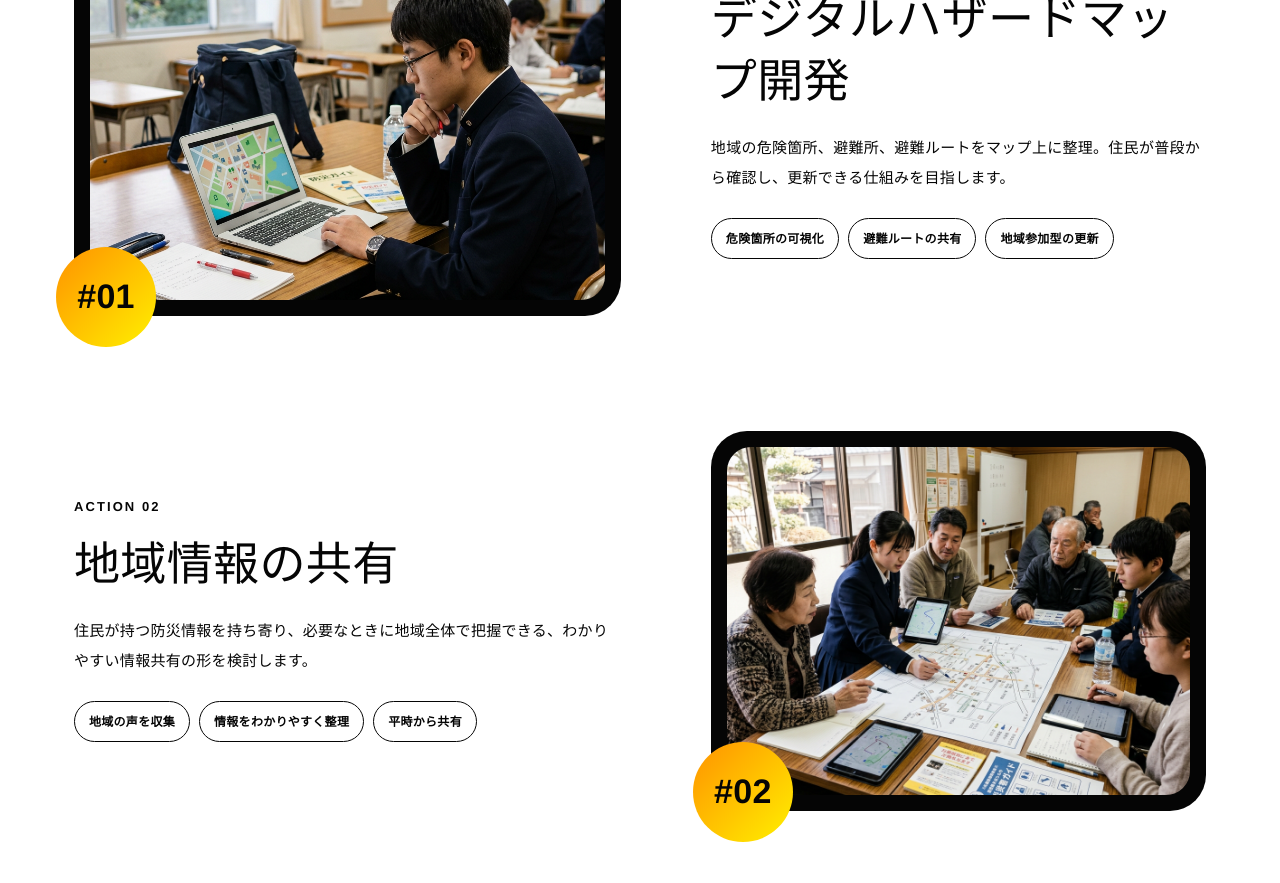
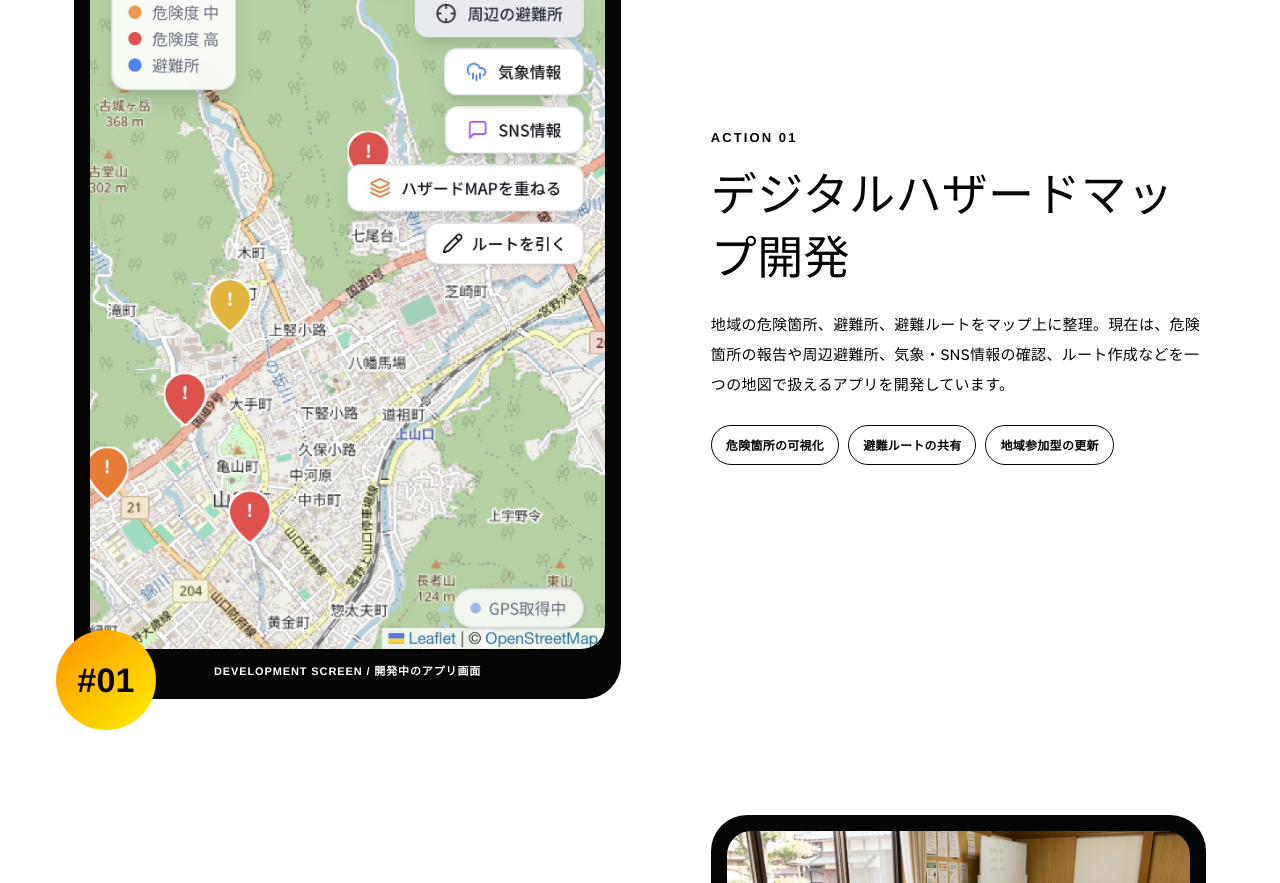
Before and after one commit to Dev-TRANs/animos-project, a Next.js app: page /actions in a window 1280 px wide. Shown: the part 880-1763 px from the top of the page. Built offline with nearby package versions, Linux system fonts and the light colour scheme; no server answers; a web font is replaced by a local one.

Commit message:
Add hazard map app development preview

```diff
--- a/app/actions/page.tsx
+++ b/app/actions/page.tsx
@@ -10,7 +10,7 @@ export const metadata = createPageMetadata({
 });
 
 const actions = [
-  ["01", "デジタルハザードマップ開発", "地域の危険箇所、避難所、避難ルートをマップ上に整理。住民が普段から確認し、更新できる仕組みを目指します。", "/assets/action-hazard-map.png", ["危険箇所の可視化", "避難ルートの共有", "地域参加型の更新"]],
+  ["01", "デジタルハザードマップ開発", "地域の危険箇所、避難所、避難ルートをマップ上に整理。現在は、危険箇所の報告や周辺避難所、気象・SNS情報の確認、ルート作成などを一つの地図で扱えるアプリを開発しています。", "/assets/hazard-map-app-development.png", ["危険箇所の可視化", "避難ルートの共有", "地域参加型の更新"]],
   ["02", "地域情報の共有", "住民が持つ防災情報を持ち寄り、必要なときに地域全体で把握できる、わかりやすい情報共有の形を検討します。", "/assets/action-community-share.png", ["地域の声を収集", "情報をわかりやすく整理", "平時から共有"]],
   ["03", "要支援者へのデジタル支援", "高齢者や障害のある方など、一人ひとりに合った情報の届け方と、災害時の支援方法を考えます。", "/assets/action-digital-support.png", ["届きやすい情報設計", "個別の状況を理解", "支援方法の検討"]],
   ["04", "支援する人と必要とする人をつなぐ", "支援する側と必要とする側の認識のずれを減らし、日頃から互いの状況を理解できる関係づくりを支えます。", "/assets/action-connect-support.png", ["ニーズの共有", "地域の支援者と連携", "顔の見える関係"]],
@@ -29,8 +29,9 @@ export default function ActionsPage() {
       <section className="action-detail-list">
         {actions.map(([number, title, text, image, points]) => (
           <article className="action-detail" id={`action-${number}`} key={number as string}>
-            <div className="action-detail-image">
-              <img src={withBasePath(image as string)} alt="" />
+            <div className={`action-detail-image${number === "01" ? " is-app-screen" : ""}`}>
+              <img src={withBasePath(image as string)} alt={number === "01" ? "開発中のデジタルハザードマップアプリ画面" : ""} />
+              {number === "01" && <small>DEVELOPMENT SCREEN / 開発中のアプリ画面</small>}
               <span>#{number}</span>
             </div>
             <div className="action-detail-copy">
--- a/app/components/EditableThemeWord.tsx
+++ b/app/components/EditableThemeWord.tsx
@@ -56,12 +56,12 @@ export function EditableThemeWord() {
 
     if (!endpoint) {
       setSubmitState("error");
-      setSubmitMessage("送信先の設定がまだ完了していません。");
+      setSubmitMessage("送信できませんでした。");
       return;
     }
 
     setSubmitState("submitting");
-    setSubmitMessage("スプレッドシートへ届けています…");
+    setSubmitMessage("送信中…");
 
     try {
       await fetch(endpoint, {
@@ -77,7 +77,7 @@ export function EditableThemeWord() {
       setWord(normalizedWord);
       window.dispatchEvent(new CustomEvent("animos-theme-word", { detail: normalizedWord }));
       setSubmitState("success");
-      setSubmitMessage("アイデアを届けました。ありがとう！");
+      setSubmitMessage("届いたよ！");
       window.setTimeout(() => setIsOpen(false), 700);
     } catch {
       setSubmitState("error");
@@ -138,7 +138,7 @@ export function EditableThemeWord() {
             <div className="theme-editor-actions">
               <button type="button" onClick={() => setIsOpen(false)}>キャンセル</button>
               <button type="submit" disabled={submitState === "submitting" || submitState === "success"}>
-                {submitState === "submitting" ? "送信中…" : submitState === "success" ? "届きました" : "組み合わせる"}
+                {submitState === "submitting" ? "送信中…" : submitState === "success" ? "届いたよ" : "組み合わせる"}
                 <span>→</span>
               </button>
             </div>
--- a/app/globals.css
+++ b/app/globals.css
@@ -1911,6 +1911,21 @@ a:focus-visible, button:focus-visible, [tabindex]:focus-visible {
   border-radius: 24px;
   object-fit: cover;
 }
+.action-detail-image.is-app-screen img {
+  aspect-ratio: 1170 / 1669;
+  object-fit: cover;
+  object-position: top;
+}
+.action-detail-image.is-app-screen small {
+  display: block;
+  padding: 13px 8px 2px;
+  color: white;
+  font-family: var(--en);
+  font-size: 11px;
+  font-weight: 700;
+  letter-spacing: .08em;
+  text-align: center;
+}
 .action-detail-image span {
   position: absolute;
   left: -18px;
```
Also changed, not shown: public/assets/hazard-map-app-development.png (added).
